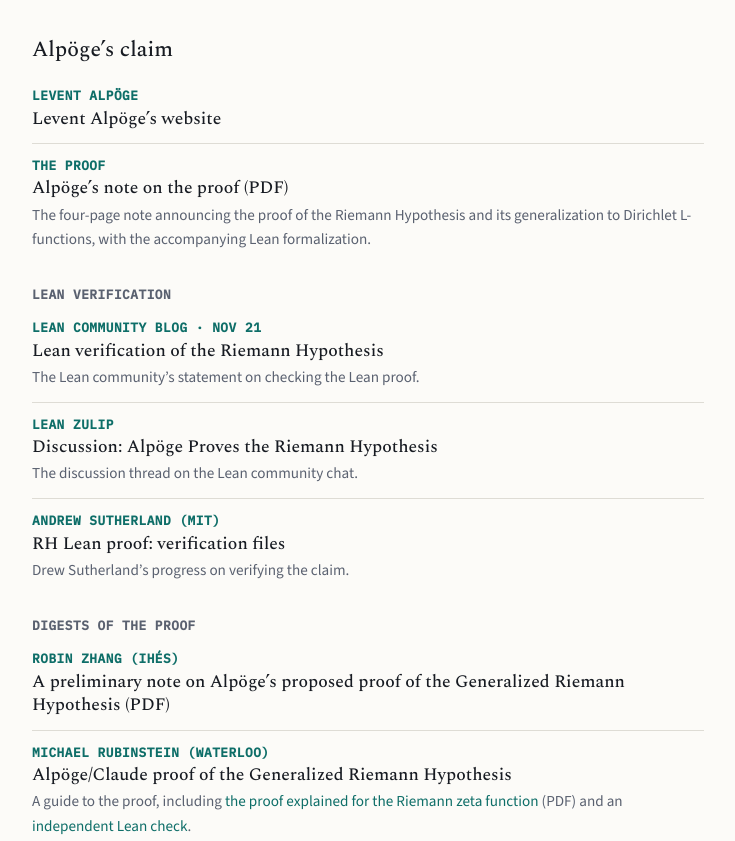
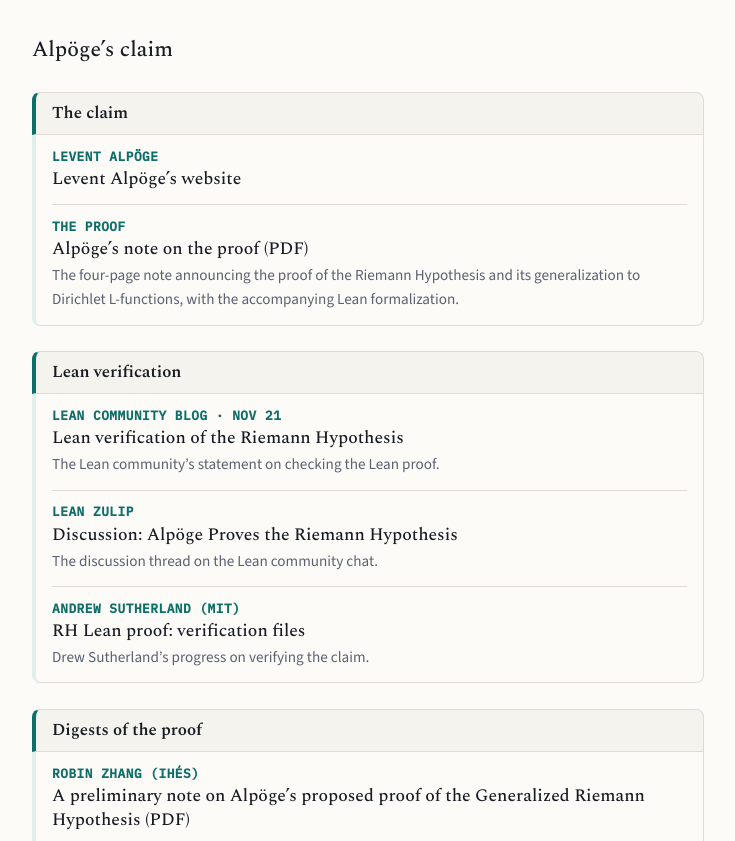
Before and after one commit to alozanoroble/alozanoroble.github.io, a plain HTML site: page rh-claims/index.html in a window 1280 px wide. Shown: the part 658-1499 px from the top of the page, without its empty margins (272-1007 px from the left). Drawn offline with nearby package versions, Linux system fonts and the light colour scheme.

Commit message:
RH claims page: boxed subsections

```diff
--- a/rh-claims/index.html
+++ b/rh-claims/index.html
@@ -22,7 +22,8 @@ try { var t = localStorage.getItem("theme"); if (t === "light" || t === "dark")
   .md-head .lede { margin: 0; }
   .md-year { padding-top: 1.75rem; }
   .md-year h2 { font-size: 1.35rem; margin: 0 0 0.5rem; }
-  .md-year h3 { font: 600 0.8rem var(--mono); text-transform: uppercase; letter-spacing: 0.04em; color: var(--muted); margin: 1.4rem 0 0.2rem; }
+  .md-year h3 { display: flex; align-items: baseline; gap: 0.6rem; font: 600 1.05rem/1.3 var(--serif); color: var(--ink); margin: 1.6rem 0 0; padding: 0.6rem 1rem; background: var(--raised); border: 1px solid var(--rule); border-left: 4px solid var(--accent); border-radius: 8px 8px 0 0; }
+  .md-year h3 + ul { border: 1px solid var(--rule); border-top: 0; border-left: 4px solid var(--accent-soft); border-radius: 0 0 8px 8px; padding: 0 1rem; }
   .md ul { list-style: none; margin: 0; padding: 0; }
   .md li { display: flex; flex-direction: column; gap: 0.15rem; padding: 0.8rem 0; border-top: 1px solid var(--rule); }
   .md li:first-child { border-top: 0; }
@@ -95,6 +96,8 @@ try { var t = localStorage.getItem("theme"); if (t === "light" || t === "dark")
 
 <section class="md-year rh-panel" id="alpoge" role="tabpanel" aria-labelledby="tab-alpoge">
   <h2>Alpöge’s claim</h2>
+
+  <h3>The claim</h3>
   <ul>
     <li>
       <span class="md-outlet">Levent Alpöge</span>
@@ -180,6 +183,8 @@ try { var t = localStorage.getItem("theme"); if (t === "light" || t === "dark")
 
 <section class="md-year rh-panel" id="mine" role="tabpanel" aria-labelledby="tab-mine">
   <h2>Resources on RH</h2>
+
+  <h3>App</h3>
   <ul>
     <li>
       <span class="md-outlet">App</span>
```
